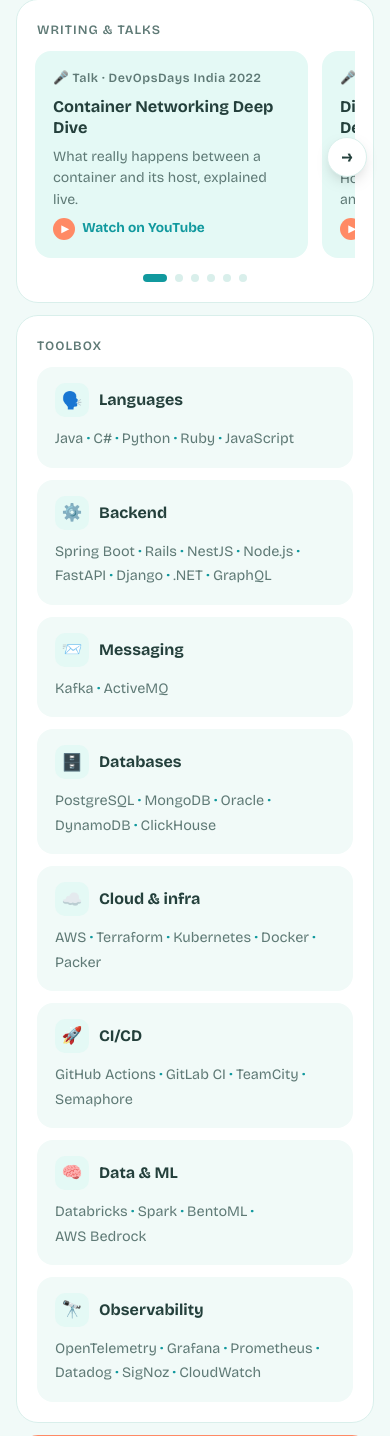
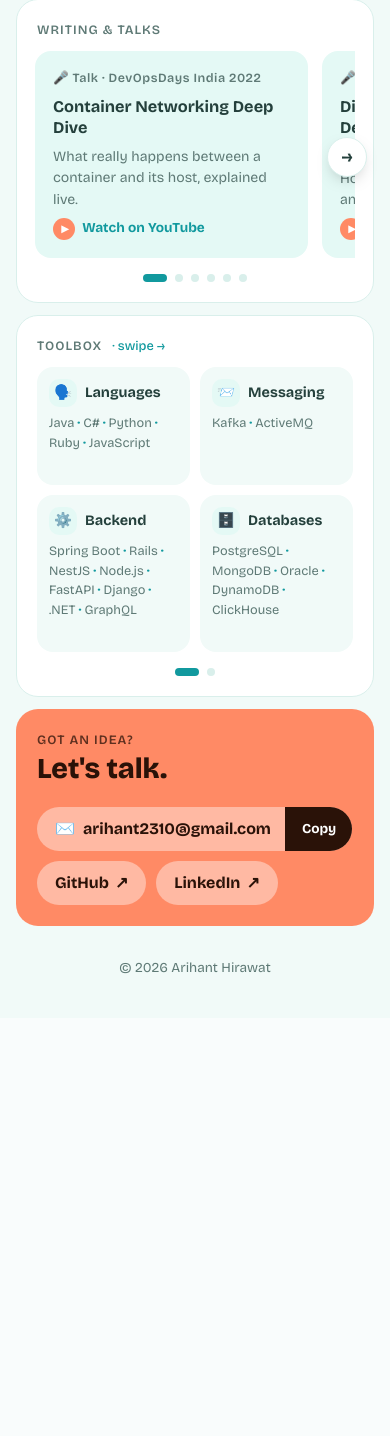
Before and after one commit to arihant-2310/my-profile, a PHP site: page / in a window 390 px wide. Shown: the part 3363-4799 px from the top of the page. After the commit the page ends 4337 px from the top, so only its background shows below. Run offline with PHP 8.4, Linux system fonts and the light colour scheme.

Commit message:
feat: add light/dark theme toggle and paged toolbox on phones
- sun/moon toggle in the intro; follows the system theme until the
  visitor picks one, then remembers the choice without a flash
- phones show the toolbox as 2x2 pages with dots instead of one long list
- share one carousel helper between writing & talks and the toolbox,
  recalculating on resize via ResizeObserver

```diff
--- a/CSS/styles.css
+++ b/CSS/styles.css
@@ -14,10 +14,28 @@
   --sun: #ffe9a8;
   --radius: 22px;
   --marker: rgba(255, 205, 60, 0.75);
+  color-scheme: light;
+}
+
+/* Dark theme: used when the visitor picks it with the toggle, or when
+   their system prefers dark and they haven't picked light. */
+:root[data-theme="dark"] {
+  --bg: #0e1918;
+  --tile: #152523;
+  --text: #e3f3f0;
+  --muted: #93b2ad;
+  --border: #21403c;
+  --mint: #1b3532;
+  --teal: #66bfbf;
+  --teal-dark: #0f7f83;
+  --accent: #6fd6d2;
+  --marker: rgba(255, 205, 60, 0.4);
+  --sun: #1f3d39;
+  color-scheme: dark;
 }
 
 @media (prefers-color-scheme: dark) {
-  :root {
+  :root:not([data-theme="light"]) {
     --bg: #0e1918;
     --tile: #152523;
     --text: #e3f3f0;
@@ -1083,6 +1146,15 @@ ul {
 
 /* Toolbox */
 
+.swipe-hint {
+  display: none;
+  margin-left: 6px;
+  font-weight: 500;
+  letter-spacing: 0;
+  text-transform: none;
+  color: var(--accent);
+}
+
 .tool-groups {
   display: grid;
   grid-template-columns: repeat(4, 1fr);
@@ -1200,8 +1272,44 @@ footer p {
   .caption {
     max-width: 30ch;
   }
+  /* Toolbox on phones: a 2 x 2 block of cards per screen that swipes
+     sideways a full screen at a time (dots underneath show the page). */
   .tool-groups {
-    grid-template-columns: 1fr;
+    grid-template-columns: none;
+    grid-template-rows: repeat(2, auto);
+    grid-auto-flow: column;
+    grid-auto-columns: calc((100% - 10px) / 2);
+    gap: 10px;
+    overflow-x: auto;
+    scroll-snap-type: x mandatory;
+    scrollbar-width: none;
+  }
+  .tool-groups::-webkit-scrollbar {
+    display: none;
+  }
+  .tool-group {
+    padding: 12px 12px;
+  }
+  /* snap only at the first card of every second column = one full screen */
+  .tool-group:nth-child(4n + 1) {
+    scroll-snap-align: start;
+  }
+  .tool-group h3 {
+    gap: 8px;
+    font-size: 0.9rem;
+    margin-bottom: 6px;
+  }
+  .tool-group h3 span {
+    width: 28px;
+    height: 28px;
+    font-size: 0.9rem;
+  }
+  .tool-group ul {
+    font-size: 0.8rem;
+    line-height: 1.55;
+  }
+  .tools .swipe-hint {
+    display: inline;
   }
   /* Merge the avatar into the intro so the first two tiles
      don't look like twins; the avatar tile becomes a compact hobbies strip. */
--- a/index.html
+++ b/index.html
@@ -10,6 +10,13 @@
     <link rel="icon" href="favicon.ico" sizes="any">
     <link rel="apple-touch-icon" href="images/apple-touch-icon.png">
     <meta name="theme-color" content="#11999e">
+    <script>
+      // Apply a saved theme choice before the page paints (no flash).
+      try {
+        const saved = localStorage.getItem("theme");
+        if (saved === "light" || saved === "dark") document.documentElement.dataset.theme = saved;
+      } catch (e) {}
+    </script>
 
     <!-- Link previews (LinkedIn, Slack, WhatsApp, X) -->
     <meta property="og:type" content="website">
@@ -29,6 +36,10 @@
     <main class="bento">
 
       <section class="tile intro">
+        <button class="theme-toggle" type="button" aria-label="Switch theme">
+          <span class="icon-moon" aria-hidden="true">🌙</span>
+          <span class="icon-sun" aria-hidden="true">☀️</span>
+        </button>
         <img class="intro-avatar" src="images/avatar.webp" alt="" width="76" height="76">
         <p class="hi">Hi there <span class="wave" aria-hidden="true">👋</span> I'm</p>
         <h1>Arihant</h1>
@@ -276,11 +287,11 @@
           </li>
         </ul>
         </div>
-        <div class="carousel-dots" role="group" aria-label="Choose slide"></div>
+        <div class="carousel-dots" role="group" aria-label="Choose slide" hidden></div>
       </section>
 
       <section class="tile tools">
-        <h2 class="label">Toolbox</h2>
+        <h2 class="label">Toolbox <span class="swipe-hint">· swipe →</span></h2>
         <div class="tool-groups">
           <div class="tool-group">
             <h3><span aria-hidden="true">🗣️</span> Languages</h3>
@@ -315,6 +326,7 @@
             <ul><li>OpenTelemetry</li><li>Grafana</li><li>Prometheus</li><li>Datadog</li><li>SigNoz</li><li>CloudWatch</li></ul>
           </div>
         </div>
+        <div class="carousel-dots" role="group" aria-label="Choose toolbox page" hidden></div>
       </section>
 
       <section class="tile contact">
@@ -342,6 +354,26 @@
 
     <script>
       document.getElementById("year").textContent = new Date().getFullYear();
+
+      // Light/dark toggle: follows the system until the visitor picks one,
+      // then remembers the choice.
+      const root = document.documentElement;
+      const themeBtn = document.querySelector(".theme-toggle");
+      const systemDark = window.matchMedia("(prefers-color-scheme: dark)");
+      const currentTheme = () => root.dataset.theme || (systemDark.matches ? "dark" : "light");
+      const syncThemeLabel = () => {
+        const next = currentTheme() === "dark" ? "light" : "dark";
+        themeBtn.setAttribute("aria-label", `Switch to ${next} theme`);
+        themeBtn.title = `Switch to ${next} theme`;
+      };
+      themeBtn.addEventListener("click", () => {
+        const next = currentTheme() === "dark" ? "light" : "dark";
+        root.dataset.theme = next;
+        try { localStorage.setItem("theme", next); } catch (e) {}
+        syncThemeLabel();
+      });
+      systemDark.addEventListener("change", syncThemeLabel);
+      syncThemeLabel();
 
       // Teams I've helped: on wide screens, turn the accordion into a
       // list-and-details view built from the same markup.
@@ -411,26 +443,15 @@
       clientList.after(tabs);
       clientList.closest(".places").classList.add("has-tabs");
 
-      // Writing & talks carousel: side arrows move one card at a time,
-      // dots show (and jump to) each position. Without JavaScript the row
-      // is still swipeable.
-      const track = document.querySelector(".carousel");
-      const wrap = track.closest(".carousel-wrap");
-      const prevBtn = wrap.querySelector(".prev");
-      const nextBtn = wrap.querySelector(".next");
-      const dotsBox = document.querySelector(".carousel-dots");
-      const cards = [...track.children];
-      const step = () => {
-        const gap = parseFloat(getComputedStyle(track).columnGap) || 0;
-        return cards[0].getBoundingClientRect().width + gap;
-      };
+      // Carousels: swipeable rows with position dots (and optional arrows).
+      // Without JavaScript the rows are still swipeable.
+      const setupCarousel = ({ track, dotsBox, prevBtn, nextBtn, step }) => {
         const positions = () =>
           Math.max(1, Math.round((track.scrollWidth - track.clientWidth) / step()) + 1);
         const current = () => Math.round(track.scrollLeft / step());
         const goTo = (i) => track.scrollTo({ left: i * step(), behavior: "smooth" });
 
-      const buildDots = () => {
-        const count = positions();
+        const buildDots = (count) => {
           if (dotsBox.children.length === count) return;
           dotsBox.innerHTML = "";
           for (let i = 0; i < count; i++) {
@@ -443,23 +464,48 @@
           }
         };
         const update = () => {
-        buildDots();
           const count = positions();
+          buildDots(count);
           const active = Math.min(current(), count - 1);
           [...dotsBox.children].forEach((dot, i) =>
             dot.setAttribute("aria-current", String(i === active))
           );
-        const scrollable = count > 1;
-        prevBtn.hidden = nextBtn.hidden = dotsBox.hidden = !scrollable;
+          dotsBox.hidden = count < 2;
+          if (prevBtn && nextBtn) {
+            prevBtn.hidden = nextBtn.hidden = count < 2;
             prevBtn.disabled = active <= 0;
             nextBtn.disabled = active >= count - 1;
+          }
         };
-      [prevBtn, nextBtn].forEach((btn) =>
+        [prevBtn, nextBtn].filter(Boolean).forEach((btn) =>
           btn.addEventListener("click", () => goTo(current() + Number(btn.dataset.dir)))
         );
         track.addEventListener("scroll", update, { passive: true });
-      window.addEventListener("resize", update);
+        // Recalculate whenever the row's size changes (rotation, font load, resize).
+        new ResizeObserver(update).observe(track);
         update();
+      };
+      const gapOf = (el) => parseFloat(getComputedStyle(el).columnGap) || 0;
+
+      // Writing & talks: moves one card at a time.
+      const postTrack = document.querySelector(".carousel");
+      const postWrap = postTrack.closest(".carousel-wrap");
+      setupCarousel({
+        track: postTrack,
+        dotsBox: document.querySelector(".blog .carousel-dots"),
+        prevBtn: postWrap.querySelector(".prev"),
+        nextBtn: postWrap.querySelector(".next"),
+        step: () => postTrack.children[0].getBoundingClientRect().width + gapOf(postTrack),
+      });
+
+      // Toolbox: on phones it scrolls a full screen (two columns) at a time;
+      // on wider screens nothing overflows, so the dots stay hidden.
+      const toolTrack = document.querySelector(".tool-groups");
+      setupCarousel({
+        track: toolTrack,
+        dotsBox: document.querySelector(".tools .carousel-dots"),
+        step: () => toolTrack.clientWidth + gapOf(toolTrack),
+      });
 
       // Side projects: show the first row, reveal the rest on demand.
       // Without JavaScript every card simply stays visible.
```
Also changed, not shown: other parts of CSS/styles.css (+45 -0 lines). Lines whose indentation alone changed are shown as unchanged.
